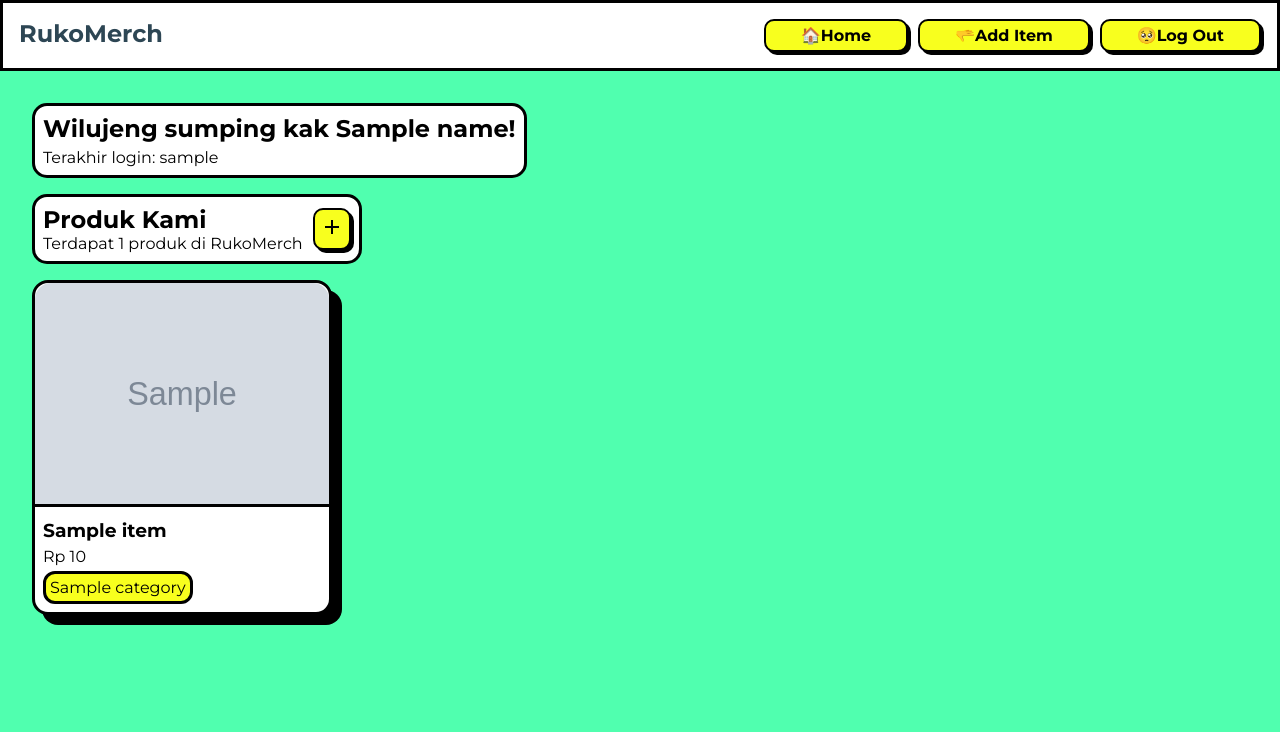
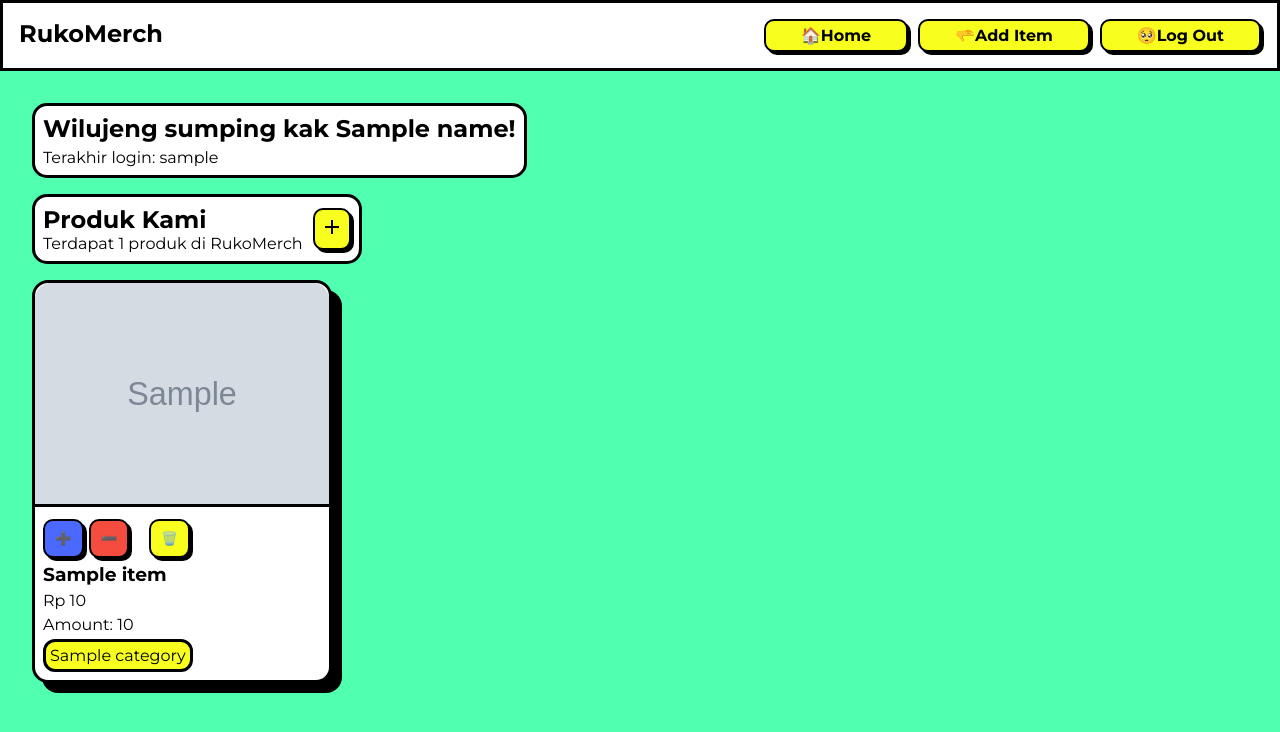
Before and after one commit to Arxeno/django-merch-shop, a Django app: template main/templates/index.html in a window 1280 px wide. Shown: the top 732 px of the page. Run offline with Django 5.2, Linux system fonts and the light colour scheme; tables that the repository leaves empty hold one stand-in row (values such as "Sample post"); the template is opened without the code that fills it: values that come from a table or form of the project are taken from there, most other values are stand-ins (such as "Sample title", 1, 10 or a date in 2020); grey boxes marked "Sample" are stand-in pictures.

Commit message:
feat: add feature edit amount and delete object

```diff
--- a/main/static/main/styles.css
+++ b/main/static/main/styles.css
@@ -18,6 +18,18 @@ body {
   --border-small: 3px;
   --black-border: 3px solid black;
   background-color: var(--green);
+}
+
+.bg-red {
+  background-color: var(--red);
+}
+
+.bg-blue {
+  background-color: var(--blue);
+}
+
+.bg-yellow {
+  background-color: var(--yellow);
 }
 
 * {
@@ -49,7 +61,7 @@ nav.navbar {
 }
 
 .brand {
-  color: var(--charcoal-1);
+  color: black;
 }
 
 main {
@@ -306,3 +318,19 @@ input.submit-effect:focus {
   background-color: var(--yellow);
   border-radius: 12px;
 }
+
+.button-square {
+  padding: 10px;
+}
+
+.button-card-container {
+  display: flex;
+  flex-direction: row;
+  gap: 20px;
+}
+
+.add-substract-container {
+  display: flex;
+  flex-direction: row;
+  gap: 5px;
+}
--- a/main/templates/index.html
+++ b/main/templates/index.html
@@ -44,11 +44,23 @@
 
 			<div class="card-container">
 				{% for item in items %}
-				<a class="card" href="/product/{{item.category.name}}/{{item.id}}">
+				<a class="card">
 					<img src="{{item.image.url}}">
 					<div class="card-text">
+						<form method="POST" class="button-card-container" action="{% url 'main:edit_item' %}">
+							{% csrf_token %}
+							<div class="add-substract-container">
+								<button class="button-effect button-square bg-blue" type="submit" name="action"
+									value="add${{ item.id }}">➕</button>
+								<button class="button-effect button-square bg-red" type="submit" name="action"
+									value="substract${{ item.id }}">➖</button>
+							</div>
+							<button class="button-effect button-square bg-yellow" type="submit" name="action"
+								value="delete${{ item.id }}">🗑️</button>
+						</form>
 						<h3>{{item.name}}</h3>
 						<p>Rp {{item.price}}</p>
+						<p>Amount: {{ item.amount }}</p>
 						<p class="tag">{{ item.category.name }}</p>
 					</div>
 				</a>
--- a/main/urls.py
+++ b/main/urls.py
@@ -11,5 +11,6 @@ urlpatterns = [
     path('item/json/<str:id>', views.show_json_by_id),
     path('register/', views.register, name='register'),
     path('login/', views.login_user, name='login'),
-    path('logout/', views.logout_user, name='logout')
+    path('logout/', views.logout_user, name='logout'),
+    path('edit/item', views.edit_item, name='edit_item')
 ]
```
Also changed, not shown: main/views.py (+26 -1 lines).
